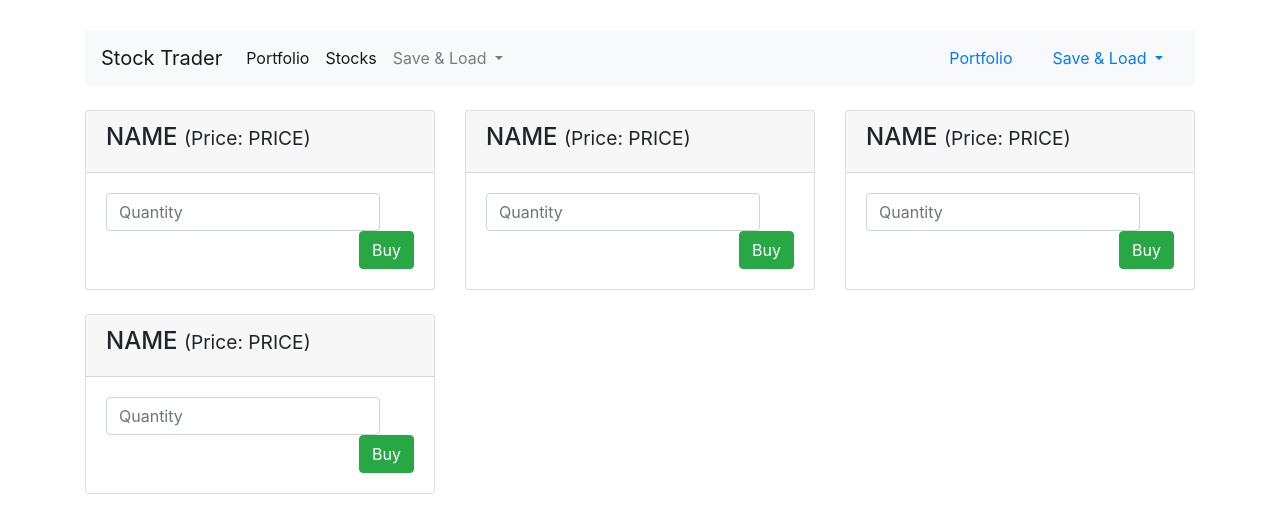
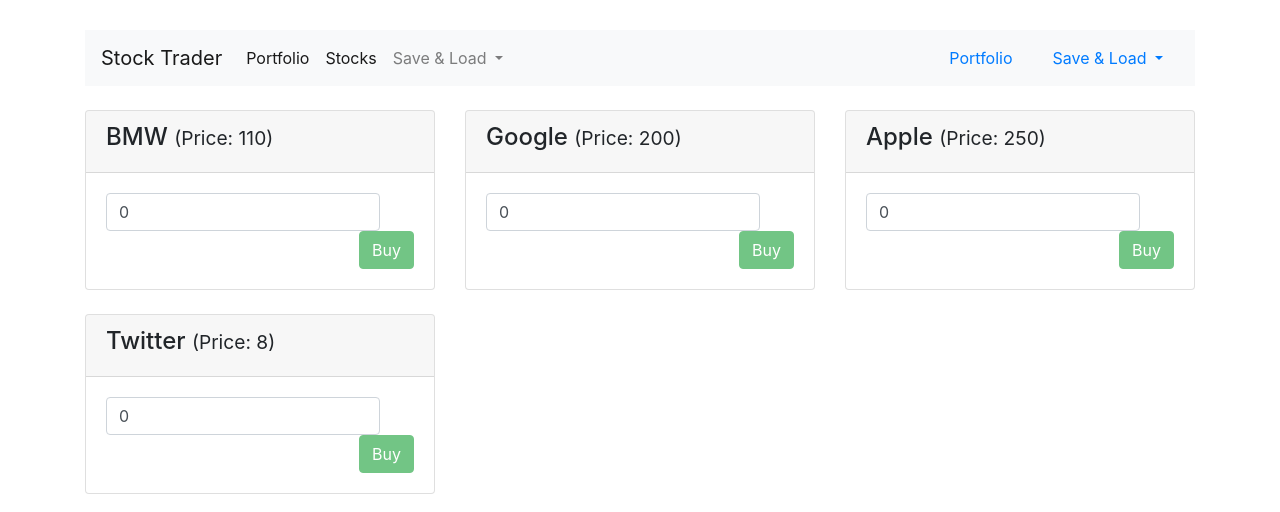
Before and after one commit to uniqueayo1988/stock-trader, a Vue app: page /stocks in a window 1280 px wide. Shown: the top 512 px of the page. Built offline with nearby package versions, Linux system fonts and the light colour scheme.

Commit message:
Add buy button

```diff
--- a/src/components/stocks/Stock.vue
+++ b/src/components/stocks/Stock.vue
@@ -3,18 +3,41 @@
     <div class="card">
       <div class="card-header bg-muted">
         <h4>
-          NAME
-          <small>(Price: PRICE)</small>
+          {{stock.name}}
+          <small>(Price: {{stock.price}})</small>
         </h4>
       </div>
       <div class="card-body">
         <div class="float-left">
-          <input type="number" class="form-control" placeholder="Quantity">
+          <input type="number" class="form-control" placeholder="Quantity" v-model="quantity">
         </div>
         <div class="float-right">
-          <button class="btn btn-success">Buy</button>
+          <button class="btn btn-success" @click="buyStock" :disabled="quantity <= 0 || Number.isInteger(quantity)">Buy</button>
         </div>
       </div>
     </div>
   </div>
 </template>
+
+<script>
+export default {
+  props: ['stock'],
+  data () {
+    return {
+      quantity: 0
+    }
+  },
+  methods: {
+    buyStock () {
+      const order = {
+        stockId: this.stock.id,
+        stockPrice: this.stock.price,
+        quantity: this.quantity
+      }
+      // eslint-disable-next-line no-console
+      console.log(order, '.....order')
+      this.quantity = 0
+    }
+  }
+}
+</script>
--- a/src/components/stocks/Stocks.vue
+++ b/src/components/stocks/Stocks.vue
@@ -1,6 +1,6 @@
 <template>
   <div class="row">
-    <app-stock v-for="stock in stocks" :key="stock.id"></app-stock>
+    <app-stock v-for="stock in stocks" :key="stock.id" :stock="stock"></app-stock>
   </div>
 </template>
 
```
